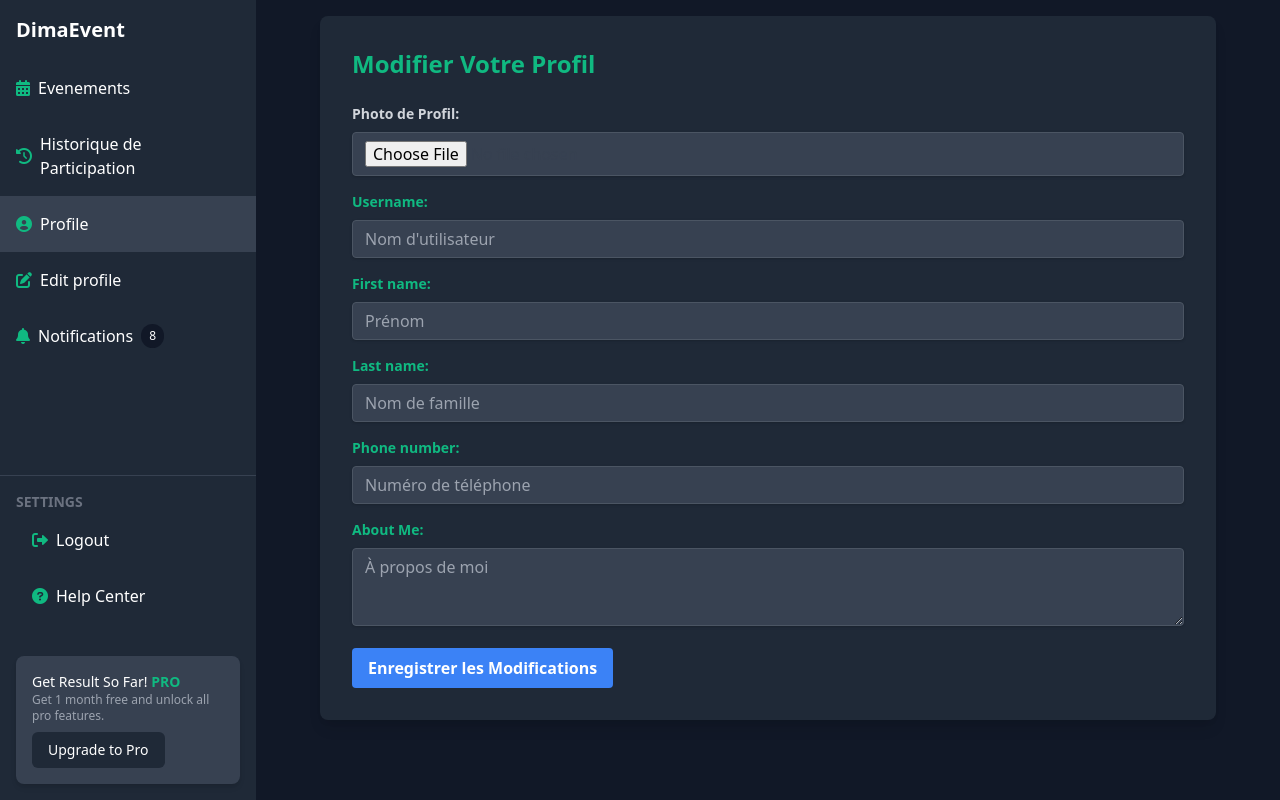
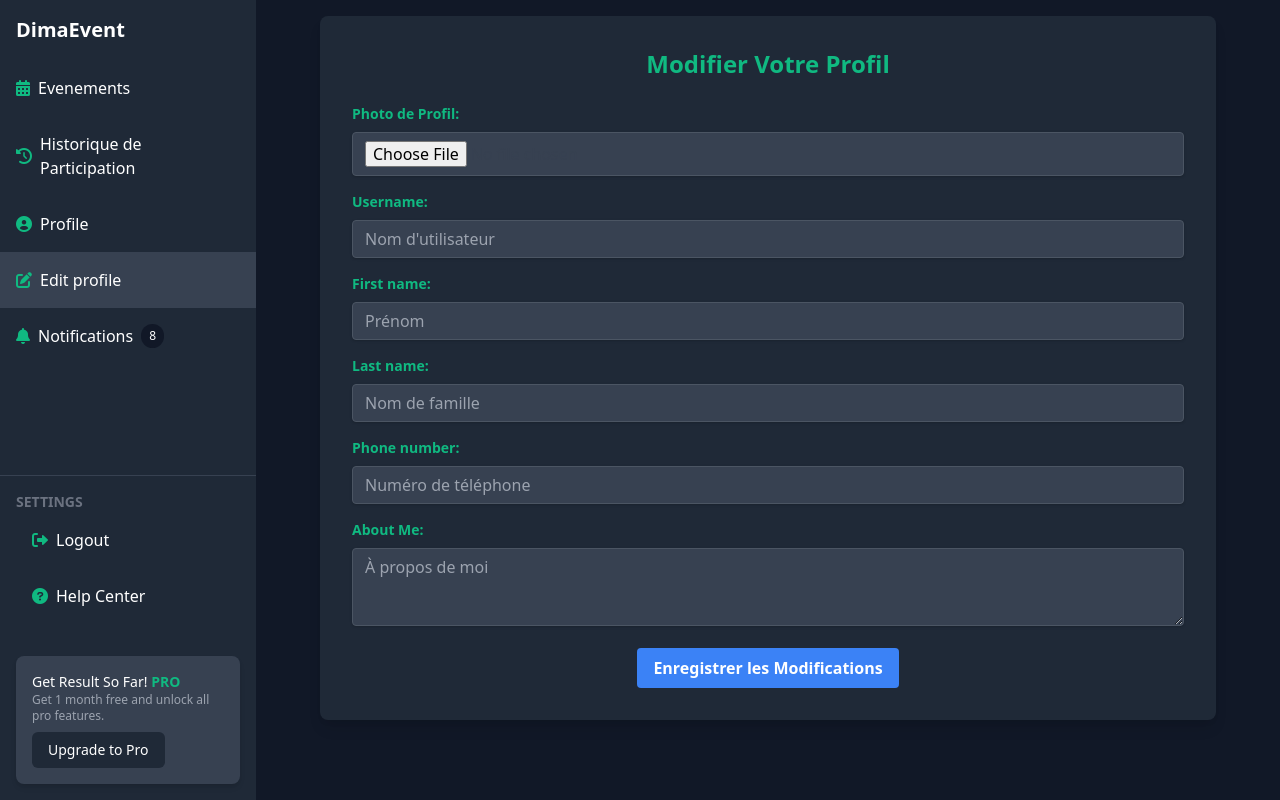
Before and after one commit to Youcode-Classe-E-2024-2025/-ErrorTeam_eventbrite, a PHP site: template app/views/front/update.twig in a window 1280 px wide. Run offline with PHP 8.4, Linux system fonts and the light colour scheme; the template is opened without the code that fills it, so the values that code supplies are empty; some libraries are stand-ins or nearby versions.

Commit message:
un petit mise a jour de la partie css

```diff
--- a/app/views/front/update.twig
+++ b/app/views/front/update.twig
@@ -31,13 +31,13 @@
             <span>Historique de Participation</span>
         </a>
     </li>
-    <li class="p-4 bg-gray-700 hover:bg-gray-600 flex items-center space-x-2 cursor-pointer">
+    <li class="p-4 hover:bg-gray-700 flex items-center space-x-2 cursor-pointer">
         <a href="" class="flex items-center space-x-2 w-full">
             <i class="fas fa-user-circle text-green-500"></i>
             <span>Profile</span>
         </a>
     </li>
-    <li class="p-4 hover:bg-gray-700 flex items-center space-x-2 cursor-pointer">
+    <li class="p-4 bg-gray-700 hover:bg-gray-600 flex items-center space-x-2 cursor-pointer">
         <a href="/profile/update" class="flex items-center space-x-2 w-full">
             <i class="fas fa-edit text-green-500"></i>
             <span>Edit profile</span>
@@ -80,16 +80,18 @@
             <!-- Profile Content Starts Here -->
             <div class="max-w-4xl mx-auto bg-gray-800 shadow-lg rounded-lg overflow-hidden">
                  <div class="p-8">
-                    <h2 class="text-2xl text-green-500 font-semibold mb-6">Modifier Votre Profil</h2>
+                    <h2 class="text-2xl text-green-500 font-semibold mb-6 text-center">Modifier Votre Profil</h2>
 
                     <form method="POST" action="/profile/update" enctype="multipart/form-data">
                         <div class="mb-4">
-                            <label for="avatar" class="block text-gray-300 text-sm font-bold mb-2">Photo de Profil:</label>
-                            <input type="file" id="avatar" name="avatar" class="shadow appearance-none border rounded w-full py-2 px-3 text-gray-700 leading-tight focus:outline-none focus:shadow-outline bg-gray-700 text-white border-gray-600" accept="image/jpeg, image/png, image/jpg">
-                            {% if user.avatar %}
-                                <img src="{{ user.avatar }}" alt="Avatar actuel" class="mt-2 rounded-full h-16 w-16">
-                            {% endif %}
-                        </div>
+    <label for="avatar" class="block text-green-500 text-sm font-bold mb-2">Photo de Profil:</label>
+    <input type="file" id="avatar" name="avatar" class="shadow appearance-none border rounded w-full py-2 px-3 text-gray-700 leading-tight focus:outline-none focus:shadow-outline bg-gray-700 text-white border-gray-600" accept="image/jpeg, image/png, image/jpg">
+    {% if user.avatar %}
+        <div class="flex justify-center">
+            <img src="{{ user.avatar }}" alt="Avatar actuel" class="mt-2 rounded-full h-16 w-16">
+        </div>
+    {% endif %}
+</div>
 
                         <div class="mb-4">
                             <label for="username" class="block text-green-500 text-sm font-bold mb-2">Username:</label>
@@ -112,7 +114,7 @@
                             <textarea id="bio" name="bio" rows="3" class="shadow appearance-none border rounded w-full py-2 px-3 text-white leading-tight focus:outline-none focus:shadow-outline bg-gray-700 text-white border-gray-600" placeholder="À propos de moi" required>{{ user.bio ?? '' }}</textarea>
                         </div>
 
-                        <div>
+                        <div class="text-center">
                             <button class="bg-blue-500 hover:bg-blue-700 text-white font-bold py-2 px-4 rounded focus:outline-none focus:shadow-outline" type="submit">
                                 Enregistrer les Modifications
                             </button>
```
